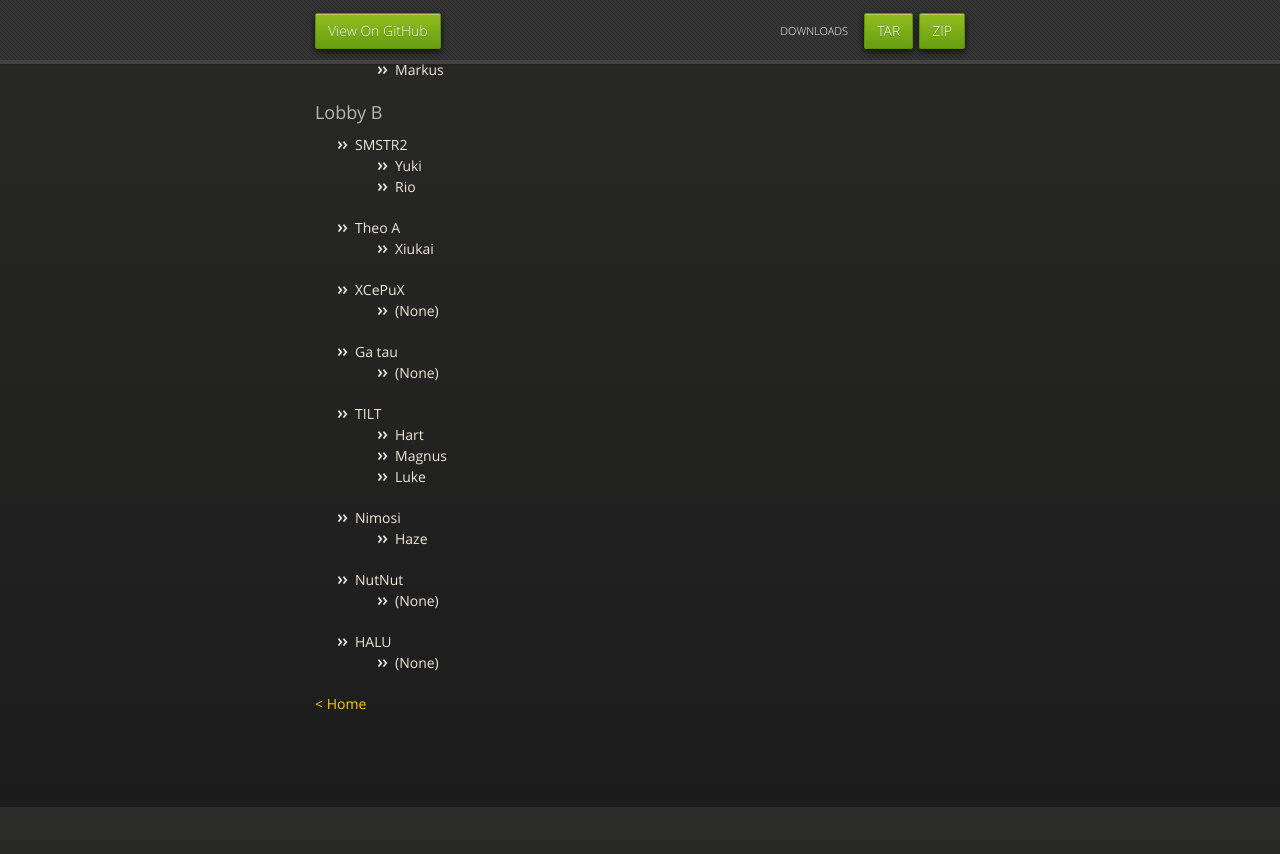
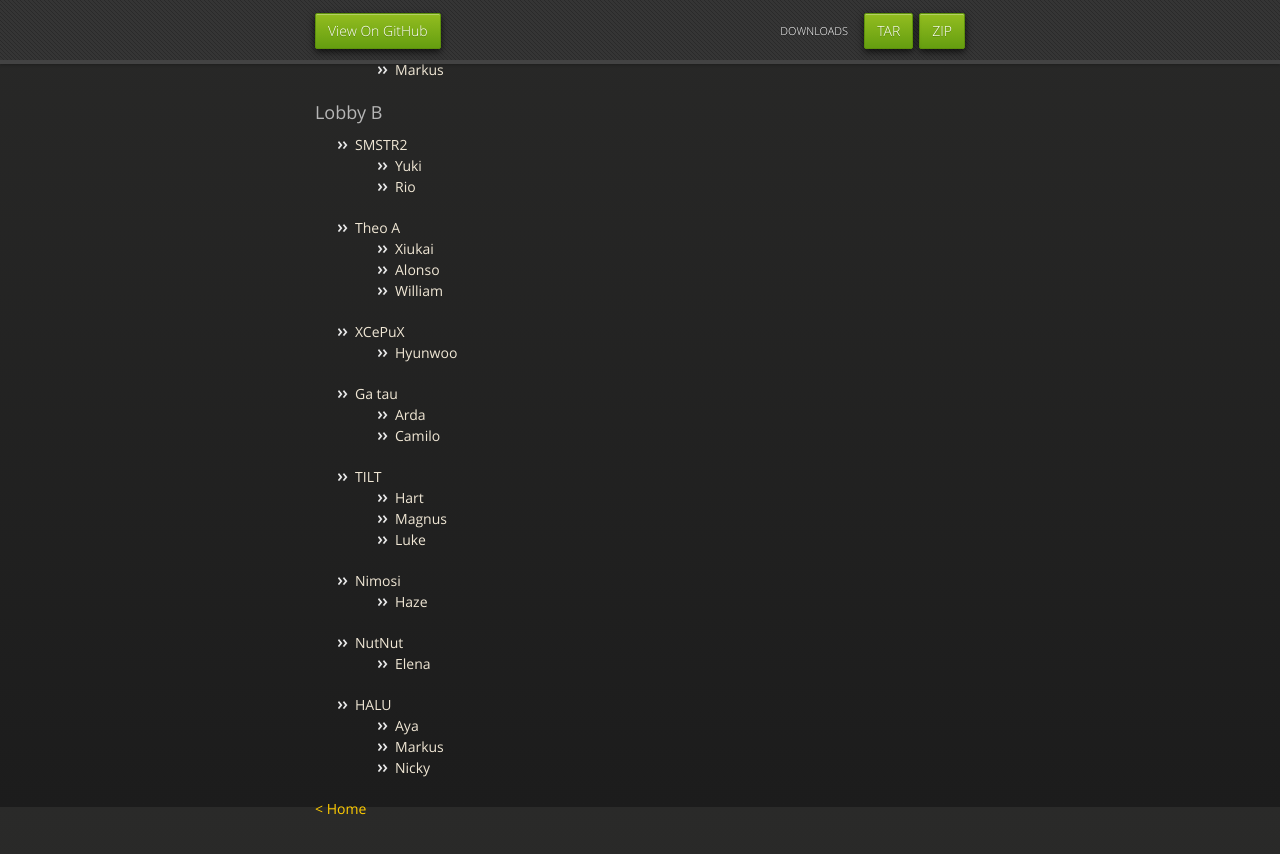
Before and after one commit to kanziebub/SurvivalProtocol, a Jekyll site: the page built from EPIC/03/anti-otp.md, in a window 1280 px wide and 900 px high, scrolled down 993 px. Shown: the top 854 px of the window. Built offline with Jekyll 4.4.1, drawn with Linux system fonts in a browser that asks for light colours; before the commit the page ends 1817 px from its top, so only the background shows below that.

Commit message:
anti otp game 3 lobby b

```diff
--- a/EPIC/03/anti-otp.md
+++ b/EPIC/03/anti-otp.md
@@ -50,12 +50,15 @@ layout: default
 
 - Theo A
   - Xiukai
+  - Alonso
+  - William
 
 - XCePuX
-  - (None)
+  - Hyunwoo
 
 - Ga tau
-  - (None)
+  - Arda
+  - Camilo
 
 - TILT
   - Hart
@@ -66,9 +69,11 @@ layout: default
   - Haze
 
 - NutNut
-  - (None)
+  - Elena
 
 - HALU
-  - (None)
+  - Aya
+  - Markus
+  - Nicky
 
 [< Home](https://kanziebub.github.io/SurvivalProtocol/)
```
